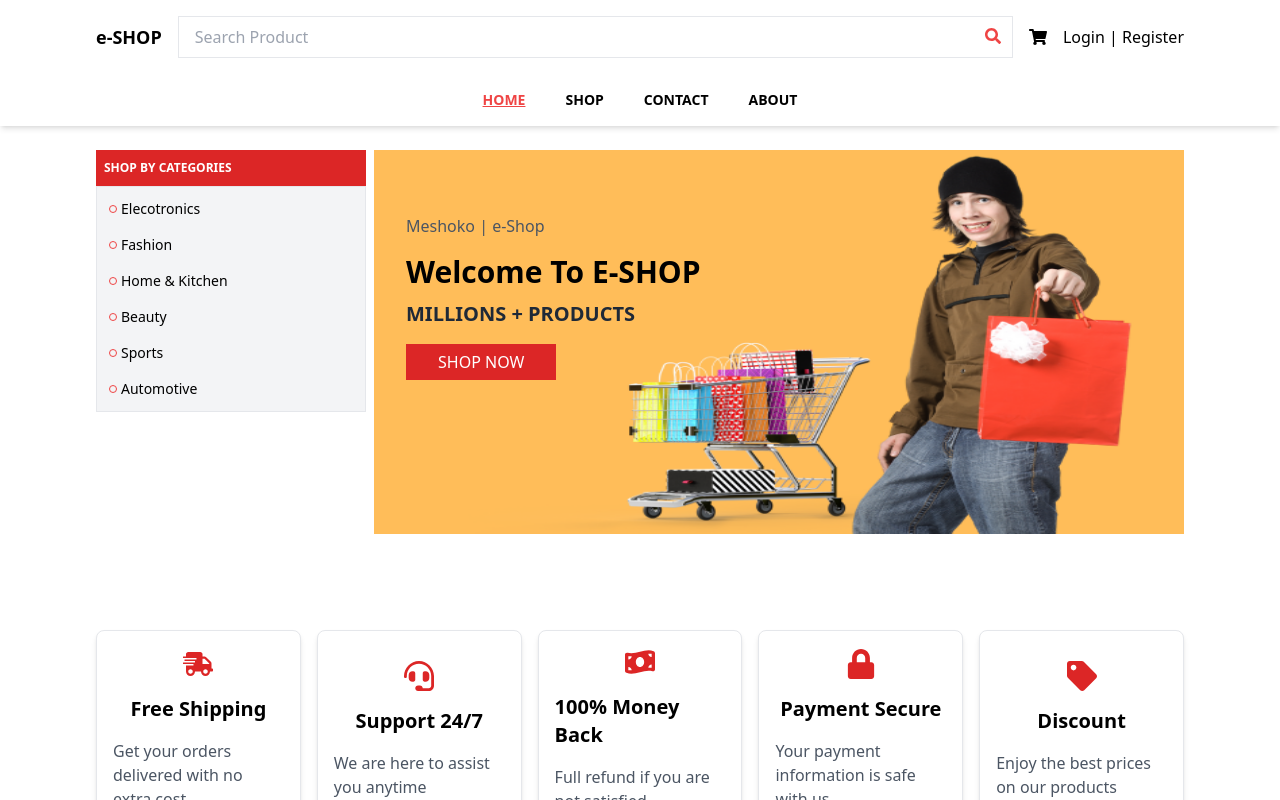
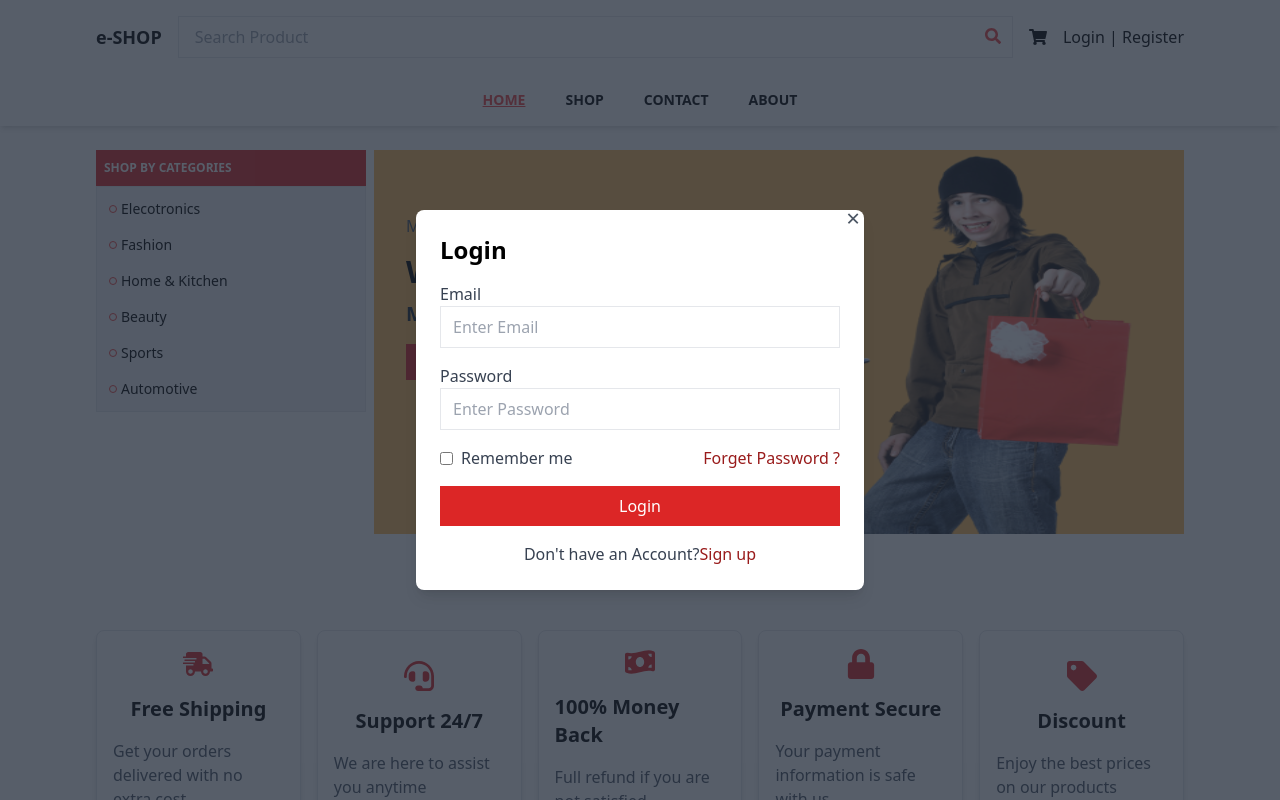
Before and after one commit to engMaya22/Ecommerce-react-js-redux-toolkit-tailwind-css, a React (Vite) app: page / in a window 1280 px wide. Both pictures are taken after a click on the button "Login | Register". Shown: the top 800 px of the page. Built offline with nearby package versions, Linux system fonts and the light colour scheme.

Commit message:
login && register handling

```diff
--- a/src/App.jsx
+++ b/src/App.jsx
@@ -47,3 +47,6 @@ export default App
 //persist to save data in store
 // use formik for checkout validation
 //save data checkout in localstorage
+//make more beautiful desgin with animation for titles
+//make order number function dynamic generated number
+//use custom hook for logic
--- /dev/null
+++ b/src/components/Login.jsx
@@ -0,0 +1,44 @@
+
+
+
+
+const Login = ({openSignUp})=>{
+    return <div>
+              <h2 className="mb-4 text-2xl font-bold">Login</h2>
+              <form>
+                  <div className="mb-4">
+                      <label htmlFor="email" className="block text-gray-700">
+                          Email
+                      </label>
+                      <input type="email" placeholder="Enter Email" name="email" className="w-full px-3 py-2 border"/>
+                  </div>
+                  <div className="mb-4">
+                      <label htmlFor="password"  className="block text-gray-700">
+                          Password
+                      </label>
+                      <input placeholder="Enter Password" type="password" name="password" className="w-full px-3 py-2 border"/>
+                  </div>
+
+                  <div className="flex items-center justify-between mb-4">
+                      <label htmlFor="" className="inline-flex items-center">
+                         <input type="checkbox" className="form-checkbox"/>
+                         <span className="ml-2 text-gray-700"> Remember me</span>
+                      </label>
+
+                      <a href="" className="text-red-800">Forget Password ?</a>
+                  </div>
+                  <div className="mb-4">
+                     <button className="w-full py-2 text-white bg-red-600" type="submit">
+                        Login
+                     </button>
+                  </div>
+              </form>
+              <div className="text-center ">
+                <span className="text-gray-700">Don't have an Account?</span>
+                <button className="text-red-800" onClick={openSignUp}>Sign up</button>
+              </div>
+
+    </div>
+
+}
+export default Login;
--- a/src/components/Navbar.jsx
+++ b/src/components/Navbar.jsx
@@ -1,6 +1,10 @@
+import { useState } from "react";
 import { FaSearch, FaShoppingCart, FaUser } from "react-icons/fa"
 import { useSelector } from "react-redux";
 import { Link, NavLink } from "react-router-dom"
+import Login from "./Login";
+import Register from "./Register";
+import Modal from "./Modal";
 
 
 
@@ -8,6 +12,18 @@ import { Link, NavLink } from "react-router-dom"
 const Navbar = () => {
     const classLinks  = ({isActive} ) => isActive ?  "underline text-red-500" : "hover:underline";
     const totalQuantity = useSelector(state => state.cart.totalQuantity);
+    const [isLogin , setIsLogin] = useState(true);
+    const [isModalOpen , setIsModalOpen] = useState(false);
+
+    const openSignUp =()=>{
+        setIsLogin(false)
+        setIsModalOpen(true)
+    }
+    const openLogin =()=>{
+        setIsLogin(true)
+        setIsModalOpen(true)
+    }
+
 
   return (
     <nav className="bg-white shadow-md">
@@ -28,7 +44,7 @@ const Navbar = () => {
                     <FaShoppingCart className="text-lg" />
                     {totalQuantity > 0 && <span className="absolute top-0 flex items-center justify-center w-3 text-xs text-white bg-red-600 rounded-full left-3">{totalQuantity}</span>}
                 </Link>
-                <button className="hidden md:block">
+                <button className="hidden md:block" onClick={()=>setIsModalOpen(true)}>
                     Login | Register
                 </button>
                 <button className="block md:hidden">
@@ -44,6 +60,7 @@ const Navbar = () => {
                 <NavLink to="/about" className={classLinks}>ABOUT</NavLink>
 
         </div>
+        <Modal isModalOpen={isModalOpen} setIsModalOpen={setIsModalOpen}>{isLogin ? <Login openSignUp={openSignUp}/> : <Register openLogin={openLogin} /> }</Modal>
     </nav>
 
   )
--- /dev/null
+++ b/src/components/Register.jsx
@@ -0,0 +1,43 @@
+
+
+
+
+const Register = ({openLogin}) => {
+  return ( <div>
+              <h2 className="mb-4 text-2xl font-bold">Sign up</h2>
+              <form>
+                <div className="mb-4">
+                      <label htmlFor="name" className="block text-gray-700">
+                          Name
+                      </label>
+                      <input type="text" placeholder="Enter Name" name="name" className="w-full px-3 py-2 border"/>
+                  </div>
+                  <div className="mb-4">
+                      <label htmlFor="email" className="block text-gray-700">
+                          Email
+                      </label>
+                      <input type="email" placeholder="Enter Email" name="email" className="w-full px-3 py-2 border"/>
+                  </div>
+                  <div className="mb-4">
+                      <label htmlFor="password"  className="block text-gray-700">
+                          Password
+                      </label>
+                      <input placeholder="Enter Password" type="password" name="password" className="w-full px-3 py-2 border"/>
+                  </div>
+
+                  <div className="mb-4">
+                     <button className="w-full py-2 text-white bg-red-600" type="submit">
+                        Login
+                     </button>
+                  </div>
+              </form>
+              <div className="text-center ">
+                <span className="text-gray-700">Already have an Account?</span>
+                <button className="text-red-800" onClick={openLogin}>Login</button>
+              </div>
+
+    </div>
+  )
+}
+
+export default Register
```
